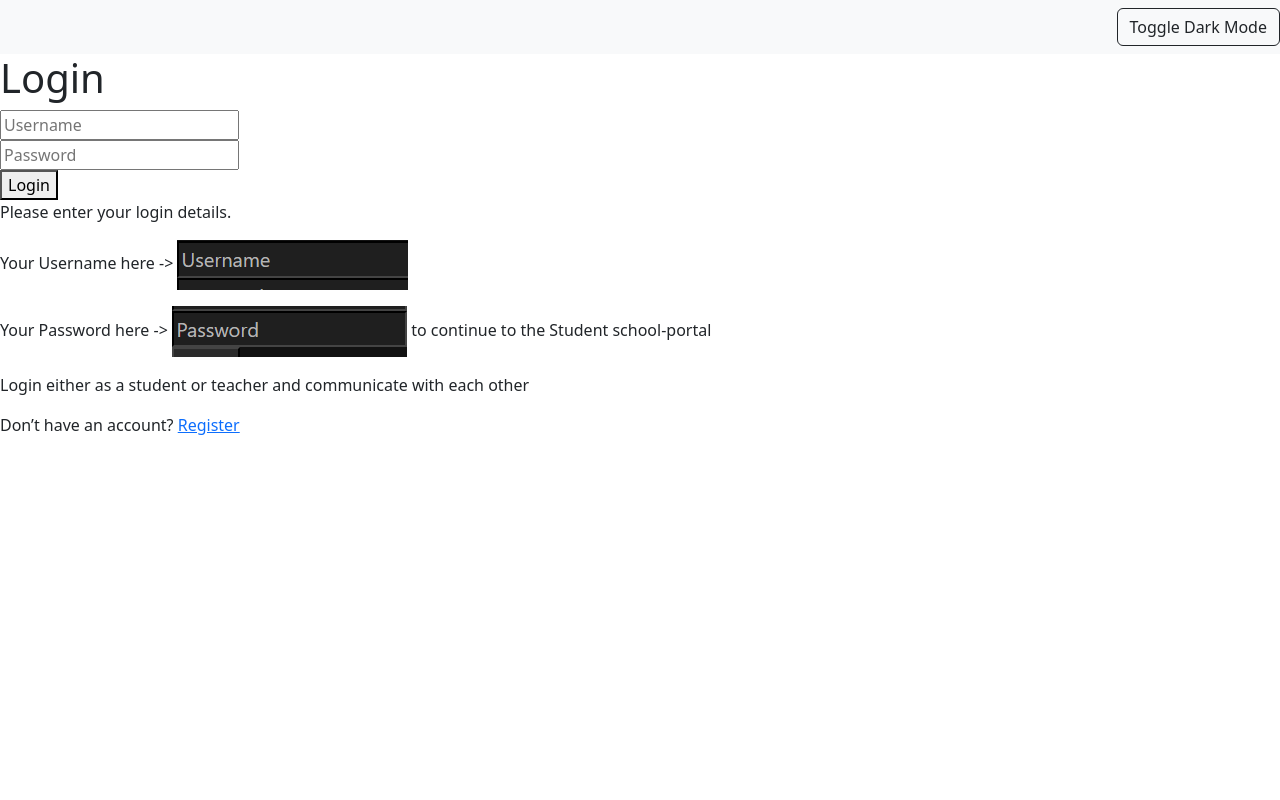
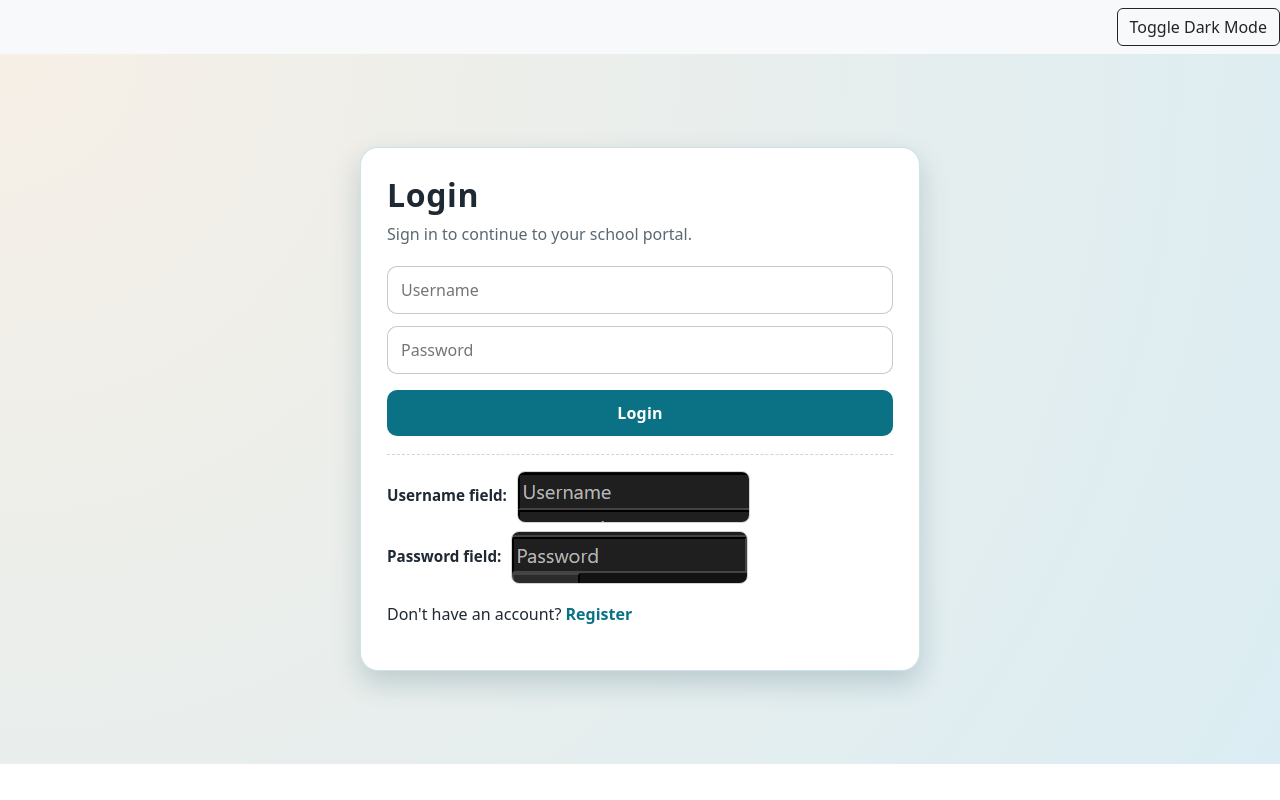
Before and after one commit to IshaanShivalli/School-Portal-repo, a Flask app: page /login in a window 1280 px wide. Run offline with Flask 3, Linux system fonts and the light colour scheme; some libraries are stand-ins or nearby versions.

Commit message:
Updated website

```diff
--- a/static/style.css
+++ b/static/style.css
@@ -30,37 +30,154 @@
     color: #00CCFF;
 }
 
-.login, .register {
-    text-align: center;
+.auth-page {
+    --auth-bg-start: #f6efe6;
+    --auth-bg-end: #dbedf3;
+    --auth-accent: #0b7285;
+    --auth-accent-hover: #095d6d;
+    --auth-text: #1f2933;
+    --auth-muted: #5a6872;
+    --auth-danger: #c0392b;
+    --auth-surface: #ffffff;
+    min-height: calc(100vh - 90px);
+    display: flex;
+    justify-content: center;
+    align-items: center;
+    padding: 36px 16px;
+    background: radial-gradient(circle at top left, var(--auth-bg-start), var(--auth-bg-end));
 }
 
-.login h1, .register h1 {
-    padding: 14px;
+.auth-card {
+    width: 100%;
+    max-width: 560px;
+    background-color: var(--auth-surface);
+    border: 1px solid rgba(11, 114, 133, 0.2);
+    border-radius: 18px;
+    padding: 28px 26px;
+    box-shadow: 0 12px 28px rgba(14, 63, 78, 0.2);
 }
 
-.login input, .register input {
-    border: 3px solid #0000FF;
-    background-color: #EEE412;
-    width: 300px;
-    padding: 3px;
-    border-radius: 9px;
+.auth-card h1 {
+    margin: 0;
+    color: var(--auth-text);
+    font-size: 2rem;
+    font-weight: 700;
+    letter-spacing: 0.02em;
 }
 
-.login input::placeholder, .register input::placeholder {
-    color: #000000;
+.auth-subtitle {
+    margin: 8px 0 20px;
+    color: var(--auth-muted);
 }
 
-.login button, .register button {
-    border: 4px solid #FF6600;
-    width: 90px;
-    padding: 3px;
-    border-radius: 5px;
-    background-color: #43A3BD;
-    cursor: pointer;
+.auth-error {
+    margin-bottom: 14px;
+    padding: 10px 12px;
+    border-radius: 10px;
+    border: 1px solid rgba(192, 57, 43, 0.35);
+    background-color: rgba(192, 57, 43, 0.08);
+    color: var(--auth-danger);
+    font-weight: 600;
 }
 
-.login button:hover, .register button:hover {
-    opacity: 0.9;
+.auth-form {
+    display: flex;
+    flex-direction: column;
+    gap: 12px;
+}
+
+.auth-form input,
+.auth-form select {
+    width: 100%;
+    border: 1px solid rgba(31, 41, 51, 0.25);
+    background-color: #fff;
+    color: var(--auth-text);
+    padding: 11px 13px;
+    border-radius: 10px;
+    outline: none;
+    transition: border-color 0.2s ease, box-shadow 0.2s ease;
+}
+
+.auth-form input:focus,
+.auth-form select:focus {
+    border-color: var(--auth-accent);
+    box-shadow: 0 0 0 3px rgba(11, 114, 133, 0.14);
+}
+
+.auth-form button {
+    margin-top: 4px;
+    border: none;
+    border-radius: 10px;
+    padding: 11px 14px;
+    background-color: var(--auth-accent);
+    color: #fff;
+    font-weight: 700;
+    letter-spacing: 0.01em;
+    cursor: pointer;
+    transition: background-color 0.2s ease, transform 0.2s ease;
+}
+
+.auth-form button:hover {
+    background-color: var(--auth-accent-hover);
+    transform: translateY(-1px);
+}
+
+.auth-hints {
+    margin-top: 18px;
+    padding-top: 16px;
+    border-top: 1px dashed rgba(31, 41, 51, 0.2);
+}
+
+.auth-hints p {
+    margin: 0 0 8px;
+    color: var(--auth-muted);
+    font-size: 0.95rem;
+}
+
+.auth-hints p:last-child {
+    margin-bottom: 0;
+}
+
+.auth-hints span {
+    font-weight: 600;
+    color: var(--auth-text);
+}
+
+.auth-hints img {
+    max-width: 100%;
+    height: auto;
+    border-radius: 8px;
+    border: 1px solid rgba(31, 41, 51, 0.2);
+    margin-left: 6px;
+}
+
+.auth-footer {
+    margin-top: 18px;
+    color: var(--auth-text);
+}
+
+.auth-footer a {
+    color: var(--auth-accent);
+    font-weight: 700;
+    text-decoration: none;
+}
+
+.auth-footer a:hover {
+    text-decoration: underline;
+}
+
+@media (max-width: 640px) {
+    .auth-page {
+        padding: 20px 12px;
+    }
+
+    .auth-card {
+        padding: 20px 16px;
+    }
+
+    .auth-card h1 {
+        font-size: 1.6rem;
+    }
 }
 
 .admin-table {
--- a/templates/login.html
+++ b/templates/login.html
@@ -1,23 +1,29 @@
 {% extends "layout.html" %}
 
 {% block body %}
+<section class="auth-page login">
+    <div class="auth-card">
         <h1>Login</h1>
+        <p class="auth-subtitle">Sign in to continue to your school portal.</p>
 
         {% if error %}
-    <p style="color:red">{{ error }}</p>
+            <p class="auth-error">{{ error }}</p>
         {% endif %}
 
-<form method="post">
-    <input type="text" name="username" placeholder="Username" required><br>
-    <input type="password" name="password" placeholder="Password" required><br>
+        <form method="post" class="auth-form">
+            <input type="text" name="username" placeholder="Username" required>
+            <input type="password" name="password" placeholder="Password" required>
             <button type="submit">Login</button>
         </form>
 
-<p>Please enter your login details.</p>
-<p>Your Username here -> <img src="static/Login.png" alt="Login"></p>
-<p>Your Password here -> <img src="static/Password.png" alt="Password"> to continue to the Student school-portal</p>
-<p>Login either as a student or teacher and communicate with each other</p>
-<p style="margin-top:10px;">
-    Don’t have an account? <a href="{{ url_for('register') }}">Register</a>
+        <div class="auth-hints">
+            <p><span>Username field:</span> <img src="{{ url_for('static', filename='Login.png') }}" alt="Username input example"></p>
+            <p><span>Password field:</span> <img src="{{ url_for('static', filename='Password.png') }}" alt="Password input example"></p>
+        </div>
+
+        <p class="auth-footer">
+            Don't have an account? <a href="{{ url_for('register') }}">Register</a>
         </p>
+    </div>
+</section>
 {% endblock %}
```
Also changed, not shown: other parts of static/style.css (+44 -0 lines), templates/register.html (+22 -6 lines), static/Confirm.png (added), static/Role.png (added). Lines whose indentation alone changed are shown as unchanged.
